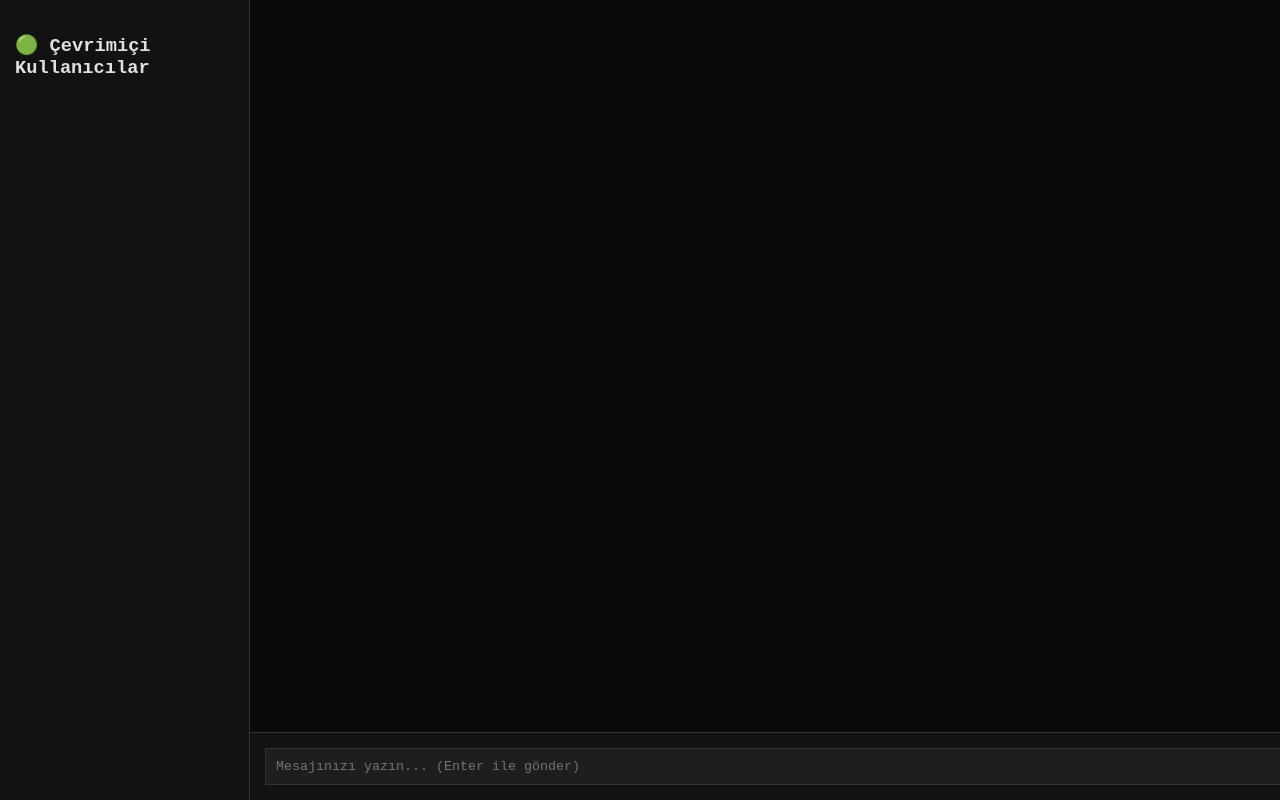
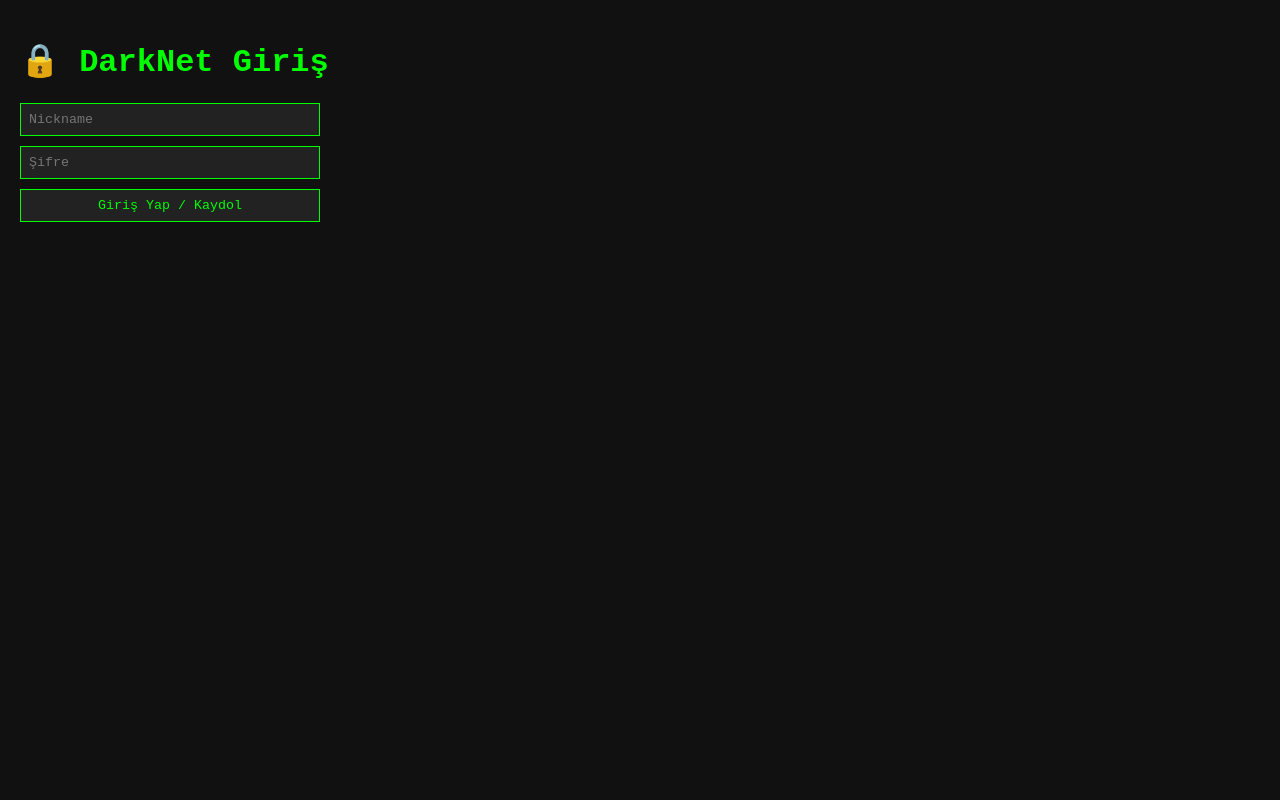
Before and after one commit to deezer1223/vpn-site, a Flask app: page / in a window 1280 px wide. Run offline with Flask 3, Linux system fonts and the light colour scheme; the visitor is signed in with stand-in values (Sample User, id 1); some libraries are stand-ins or nearby versions.

Commit message:
Update index.html

```diff
--- a/templates/index.html
+++ b/templates/index.html
@@ -1,202 +1,190 @@
 <!DOCTYPE html>
-<html>
+<html lang="tr">
 <head>
-    <title>🔒 DarkNet Underground</title>
+    <meta charset="UTF-8">
+    <meta name="viewport" content="width=device-width, initial-scale=1.0">
+    <title>🔐 DarkNet v3.0</title>
+    <script src="https://cdnjs.cloudflare.com/ajax/libs/crypto-js/4.1.1/crypto-js.min.js"></script>
     <style>
         :root {
-            --bg-dark: #0a0a0a;
-            --bg-light: #121212;
-            --text-primary: #e0e0e0;
-            --text-secondary: #a0a0a0;
-            --accent: #00ff00;
+            --bg: #111;
+            --text: #0f0;
+            --accent: #f00;
         }
         body {
-            background-color: var(--bg-dark);
-            color: var(--text-primary);
+            background: var(--bg);
+            color: var(--text);
             font-family: 'Courier New', monospace;
             margin: 0;
-            padding: 0;
+            padding: 20px;
         }
-        .container {
-            display: grid;
-            grid-template-columns: 250px 1fr;
-            height: 100vh;
+        #chat {
+            height: 60vh;
+            overflow-y: auto;
+            border: 1px solid var(--text);
+            padding: 10px;
+            margin-bottom: 20px;
         }
-        .sidebar {
-            background-color: var(--bg-light);
-            border-right: 1px solid #333;
-            padding: 15px;
-            overflow-y: auto;
+        .message {
+            margin: 10px 0;
+            padding: 5px;
+            border-left: 3px solid;
         }
-        .chat-area {
+        #loginForm {
             display: flex;
             flex-direction: column;
-            height: 100vh;
+            gap: 10px;
+            max-width: 300px;
         }
-        .messages {
-            flex-grow: 1;
-            padding: 20px;
-            overflow-y: auto;
-        }
-        .message {
-            margin-bottom: 15px;
-            padding: 10px;
-            border-radius: 5px;
-            background-color: var(--bg-light);
-        }
-        .message-header {
-            display: flex;
-            align-items: center;
-            margin-bottom: 5px;
-        }
-        .user-avatar {
-            width: 32px;
-            height: 32px;
-            border-radius: 50%;
-            margin-right: 10px;
-            border: 2px solid;
-        }
-        .user-nickname {
-            font-weight: bold;
-            text-shadow: 0 0 5px currentColor;
-        }
-        .message-time {
-            color: var(--text-secondary);
-            font-size: 0.8em;
-            margin-left: auto;
-        }
-        .message-content {
-            word-break: break-word;
-        }
-        .input-area {
-            padding: 15px;
-            border-top: 1px solid #333;
-            background-color: var(--bg-light);
-        }
-        #message-input {
-            width: 100%;
-            padding: 10px;
-            background-color: #1e1e1e;
-            border: 1px solid #333;
-            color: var(--text-primary);
+        input, button {
+            background: #222;
+            color: var(--text);
+            border: 1px solid var(--text);
+            padding: 8px;
             font-family: 'Courier New', monospace;
         }
-        .user-list-item {
-            display: flex;
-            align-items: center;
-            padding: 8px 0;
-            border-bottom: 1px solid #252525;
-        }
-        .user-list-item:hover {
-            background-color: #252525;
+        button:hover {
+            background: #333;
             cursor: pointer;
         }
-        .typing-indicator {
-            color: var(--accent);
-            font-style: italic;
-            margin: 10px 0;
+        .hidden {
+            display: none;
         }
     </style>
 </head>
 <body>
-    <div class="container">
-        <div class="sidebar">
-            <h3>🟢 Çevrimiçi Kullanıcılar</h3>
-            <div id="users-list"></div>
-        </div>
+    <div id="loginSection">
+        <h1>🔒 DarkNet Giriş</h1>
+        <form id="loginForm" onsubmit="return login()">
+            <input type="text" id="nickname" placeholder="Nickname" required>
+            <input type="password" id="password" placeholder="Şifre" required>
+            <button type="submit">Giriş Yap / Kaydol</button>
+        </form>
+    </div>
 
-        <div class="chat-area">
-            <div class="messages" id="messages">
-                <div class="typing-indicator" id="typing" style="display: none;"></div>
-            </div>
-
-            <div class="input-area">
-                <input type="text" id="message-input" placeholder="Mesajınızı yazın... (Enter ile gönder)">
-            </div>
+    <div id="chatSection" class="hidden">
+        <h1>🕶️ DarkNet <small id="userNickname"></small></h1>
+        <div id="chat"></div>
+        <div>
+            <input type="text" id="messageInput" placeholder="Mesajınız...">
+            <button onclick="sendMessage()">Gönder</button>
         </div>
     </div>
 
-    <script src="https://cdnjs.cloudflare.com/ajax/libs/socket.io/4.0.1/socket.io.js"></script>
     <script>
-        const socket = io();
-        const currentUser = {
-            id: "{{ session.user_id }}",
-            nickname: "{{ session.nickname }}",
-            avatar: "{{ session.avatar }}",
-            color: "{{ session.color }}"
-        };
+        // Kullanıcı veritabanı (Şifreli)
+        const DB_NAME = "darknet_db";
+        const SECRET_KEY = "DARKNET_SECRET_KEY"; // Gerçek kullanımda daha kompleks bir anahtar kullanın
+
+        // Rastgele renk oluştur
+        function getRandomColor() {
+            const colors = ['#00ff00', '#ff0000', '#00ffff', '#ff00ff', '#ffff00'];
+            return colors[Math.floor(Math.random() * colors.length)];
+        }
+
+        // Veritabanı işlemleri
+        function getDatabase() {
+            const encryptedDB = localStorage.getItem(DB_NAME);
+            if (!encryptedDB) return { users: {}, messages: [] };
+
+            try {
+                const bytes = CryptoJS.AES.decrypt(encryptedDB, SECRET_KEY);
+                return JSON.parse(bytes.toString(CryptoJS.enc.Utf8));
+            } catch {
+                return { users: {}, messages: [] };
+            }
+        }
+
+        function saveDatabase(db) {
+            const encrypted = CryptoJS.AES.encrypt(JSON.stringify(db), SECRET_KEY).toString();
+            localStorage.setItem(DB_NAME, encrypted);
+        }
+
+        // Kullanıcı giriş/kayıt
+        function login() {
+            const nickname = document.getElementById('nickname').value;
+            const password = document.getElementById('password').value;
+
+            const db = getDatabase();
+            const userId = CryptoJS.SHA256(nickname + password).toString();
+
+            if (!db.users[userId]) {
+                // Yeni kullanıcı
+                db.users[userId] = {
+                    nickname: nickname,
+                    color: getRandomColor(),
+                    joined: new Date().toISOString()
+                };
+                saveDatabase(db);
+            }
+
+            // Session başlat
+            sessionStorage.setItem('darknet_user', JSON.stringify({
+                id: userId,
+                nickname: nickname,
+                color: db.users[userId].color
+            }));
+
+            // Chat ekranını göster
+            document.getElementById('loginSection').classList.add('hidden');
+            document.getElementById('chatSection').classList.remove('hidden');
+            document.getElementById('userNickname').textContent = nickname;
+
+            // Mesajları yükle
+            loadMessages();
+            return false;
+        }
 
         // Mesaj gönderme
-        document.getElementById('message-input').addEventListener('keypress', (e) => {
-            if(e.key === 'Enter' && e.target.value.trim()) {
-                socket.emit('send_message', {
-                    message: e.target.value,
-                    recipient_id: 'public'
-                });
-                e.target.value = '';
-            }
-        });
+        function sendMessage() {
+            const input = document.getElementById('messageInput');
+            const message = input.value.trim();
+            if (!message) return;
 
-        // Mesaj alma
-        socket.on('receive_message', (data) => {
-            const messagesDiv = document.getElementById('messages');
-            const typingIndicator = document.getElementById('typing');
+            const user = JSON.parse(sessionStorage.getItem('darknet_user'));
+            const db = getDatabase();
 
-            if(typingIndicator.style.display !== 'none') {
-                typingIndicator.style.display = 'none';
-            }
+            db.messages.push({
+                id: CryptoJS.SHA256(Date.now().toString()).toString(),
+                userId: user.id,
+                nickname: user.nickname,
+                color: user.color,
+                text: message,
+                time: new Date().toISOString()
+            });
 
-            const messageElement = document.createElement('div');
-            messageElement.className = 'message';
-            messageElement.innerHTML = `
-                <div class="message-header">
-                    <img src="/uploads/${data.sender.avatar}"
-                         class="user-avatar"
-                         style="border-color: ${data.sender.color}">
-                    <span class="user-nickname" style="color: ${data.sender.color}">
-                        ${data.sender.nickname}
-                    </span>
-                    <span class="message-time">${data.timestamp}</span>
+            saveDatabase(db);
+            input.value = '';
+            loadMessages();
+        }
+
+        // Mesajları yükle
+        function loadMessages() {
+            const db = getDatabase();
+            const chatDiv = document.getElementById('chat');
+
+            chatDiv.innerHTML = db.messages.map(msg => `
+                <div class="message" style="border-color: ${msg.color}">
+                    <strong style="color: ${msg.color}">${msg.nickname}</strong>:
+                    ${msg.text}
+                    <small>${new Date(msg.time).toLocaleTimeString()}</small>
                 </div>
-                <div class="message-content">${data.message}</div>
-            `;
+            `).join('');
 
-            messagesDiv.appendChild(messageElement);
-            messagesDiv.scrollTop = messagesDiv.scrollHeight;
-        });
+            chatDiv.scrollTop = chatDiv.scrollHeight;
+        }
 
-        // Çevrimiçi kullanıcı listesi
-        socket.on('update_users', (data) => {
-            const usersList = document.getElementById('users-list');
-            usersList.innerHTML = '';
+        // Otomatik mesaj yenileme
+        setInterval(loadMessages, 3000);
 
-            data.users.forEach(user => {
-                if(user.user_id !== currentUser.id) {
-                    const userElement = document.createElement('div');
-                    userElement.className = 'user-list-item';
-                    userElement.innerHTML = `
-                        <img src="/uploads/${user.avatar}"
-                             class="user-avatar"
-                             style="border-color: ${user.color}">
-                        <span style="color: ${user.color}">${user.nickname}</span>
-                    `;
-
-                    userElement.addEventListener('click', () => {
-                        // Özel mesajlaşma için
-                        alert(`${user.nickname} ile özel mesajlaşma başlatılıyor...`);
-                    });
-
-                    usersList.appendChild(userElement);
-                }
-            });
-        });
-
-        // Uptime Robot için canlılık kontrolü
-        setInterval(() => {
-            fetch('/health')
-                .then(response => console.log('Uptime check:', response.status))
-                .catch(err => console.error('Uptime error:', err));
-        }, 300000); // 5 dakikada bir
+        // Oturum kontrolü
+        if (sessionStorage.getItem('darknet_user')) {
+            document.getElementById('loginSection').classList.add('hidden');
+            document.getElementById('chatSection').classList.remove('hidden');
+            const user = JSON.parse(sessionStorage.getItem('darknet_user'));
+            document.getElementById('userNickname').textContent = user.nickname;
+            loadMessages();
+        }
     </script>
 </body>
 </html>
```
